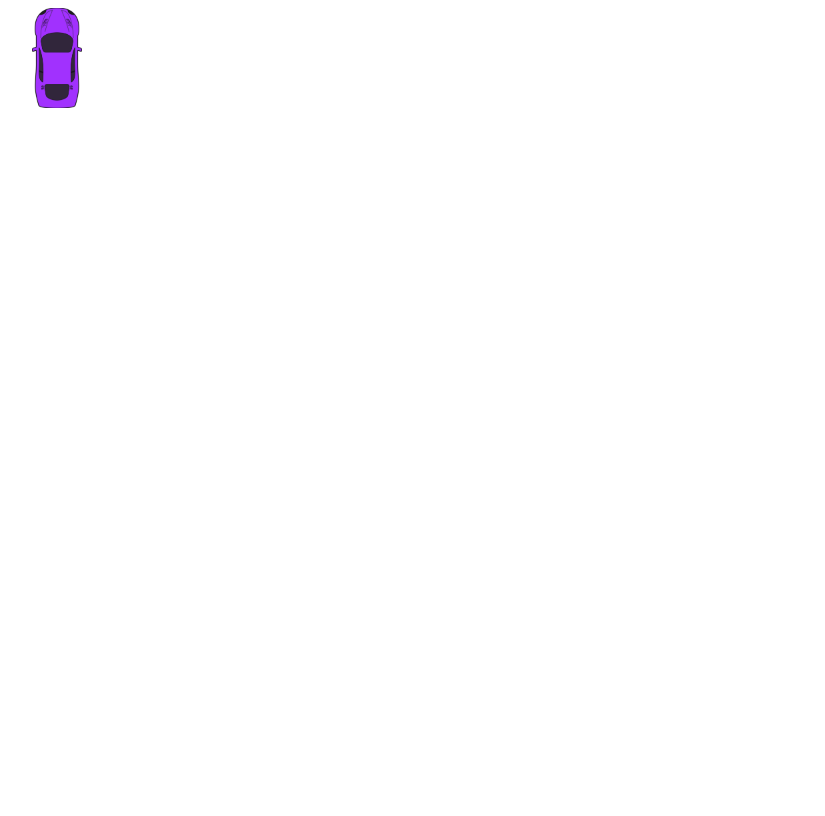
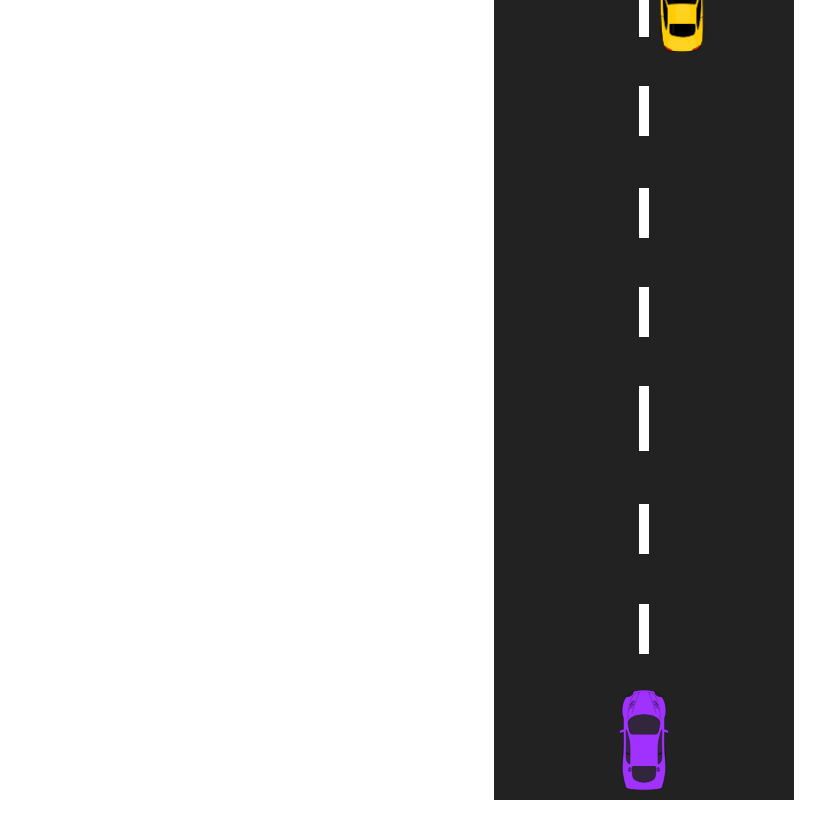
Before and after one commit to sizovns/need_for_js, a plain HTML site: page index.html in a window 1280 px wide. Both pictures are taken after a click on the element "Чтобы начать игру кликни сюда!". Shown: the whole page, without its empty margins (16-841 px from the left). Drawn offline with Linux system fonts and the light colour scheme.

Commit message:
Added road animation, another cars. Additional: changed picture of enemy cars

```diff
--- a/main.js
+++ b/main.js
@@ -19,18 +19,67 @@ const setting = {
   start: false,
   score: 0,
   speed: 3,
+  trafic: 3,
 };
+
+function getQuatityElements(heightElement) {
+  return document.documentElement.clientHeight / heightElement + 1;
+}
 
 function startGame() {
   start.classList.add("hide");
+  for (let i = 0; i < getQuatityElements(100); i++) {
+    const line = document.createElement("div");
+    line.classList.add("line");
+    line.style.top = i * 100 + "px";
+    line.y = i * 100;
+    gameArea.appendChild(line);
+  }
+
+  for (let i = 0; i < getQuatityElements(100 * setting.trafic); i++) {
+    const enemy = document.createElement("div");
+    enemy.classList.add("enemy");
+    enemy.y = -100 * setting.trafic * (i + 1);
+    enemy.style.left =
+      Math.floor(Math.random() * (gameArea.offsetWidth - car.offsetWidth)) +
+      "px";
+    enemy.style.top = enemy.y + "px";
+    enemy.style.background = 'transparent url("./image/enemy_hot.png") center / cover no-repeat'
+    gameArea.appendChild(enemy);
+  }
   setting.start = true;
   gameArea.appendChild(car);
+  setting.x = car.offsetLeft;
+  setting.y = car.offsetTop;
   requestAnimationFrame(playGame);
 }
 
 function playGame() {
-  console.log("Play game!");
   if (setting.start) {
+    moveRoad();
+    moveEnemy();
+
+    if (keys.ArrowLeft && setting.x > 0) {
+      setting.x -= setting.speed;
+    }
+
+    if (keys.ArrowRight && setting.x < gameArea.offsetWidth - 50) {
+      setting.x += setting.speed;
+    }
+
+    if (keys.ArrowUp && setting.y > 0) {
+      setting.y -= setting.speed;
+    }
+
+    if (
+      keys.ArrowDown &&
+      setting.y < gameArea.offsetHeight - car.offsetHeight
+    ) {
+      setting.y += setting.speed;
+    }
+
+    car.style.left = setting.x + "px";
+    car.style.top = setting.y + "px";
     requestAnimationFrame(playGame);
   }
 }
@@ -44,3 +93,28 @@ function stopRun(event) {
   event.preventDefault();
   keys[event.key] = false;
 }
+
+function moveRoad() {
+  let lines = document.querySelectorAll(".line");
+  lines.forEach(function (line) {
+    line.y += setting.speed;
+    line.style.top = line.y + "px";
+
+    if (line.y >= document.documentElement.clientHeight) {
+      line.y = -100;
+    }
+  });
+}
+
+function moveEnemy() {
+  let enemies = document.querySelectorAll(".enemy");
+  enemies.forEach(function (enemy) {
+    enemy.y += setting.speed / 2;
+    enemy.style.top = enemy.y + "px";
+    if (enemy.y >= document.documentElement.clientHeight) {
+      enemy.y = -100 * setting.trafic;
+      enemy.style.left = Math.floor(Math.random() * (gameArea.offsetWidth - 50)) +
+      "px";
+    }
+  });
+}
--- a/style.css
+++ b/style.css
@@ -1,9 +1,73 @@
+html, body, div, span, applet, object, iframe,
+h1, h2, h3, h4, h5, h6, p, blockquote, pre,
+a, abbr, acronym, address, big, cite, code,
+del, dfn, em, img, ins, kbd, q, s, samp,
+small, strike, strong, sub, sup, tt, var,
+b, u, i, center,
+dl, dt, dd, ol, ul, li,
+fieldset, form, label, legend,
+table, caption, tbody, tfoot, thead, tr, th, td,
+article, aside, canvas, details, embed,
+figure, figcaption, footer, header, hgroup,
+menu, nav, output, ruby, section, summary,
+time, mark, audio, video {
+	margin: 0;
+	padding: 0;
+	border: 0;
+	font-size: 100%;
+	font: inherit;
+	vertical-align: baseline;
+}
+/* HTML5 display-role reset for older browsers */
+article, aside, details, figcaption, figure,
+footer, header, hgroup, menu, nav, section {
+	display: block;
+}
+body {
+	line-height: 1;
+}
+ol, ul {
+	list-style: none;
+}
+blockquote, q {
+	quotes: none;
+}
+blockquote:before, blockquote:after,
+q:before, q:after {
+	content: '';
+	content: none;
+}
+table {
+	border-collapse: collapse;
+	border-spacing: 0;
+}
+
 .hide {
   display: none;
 }
 
-.car {
+.car, .enemy {
   width: 50px;
   height: 100px;
   background: transparent url("./image/hotpng.com.png") center / cover no-repeat;
+  position: absolute;
+  left: 125px;
+  bottom: 10px;
 }
+
+.gameArea {
+  width: 300px;
+  height: 100%;
+  position: relative;
+  margin: auto;
+  background: #222;
+  overflow: hidden;
+}
+
+.line {
+  position: absolute;
+  width: 10px;
+  height: 50px;
+  background: #fff;
+  left: 145px;
+}
```
Also changed, not shown: image/enemy_hot.png (added).
